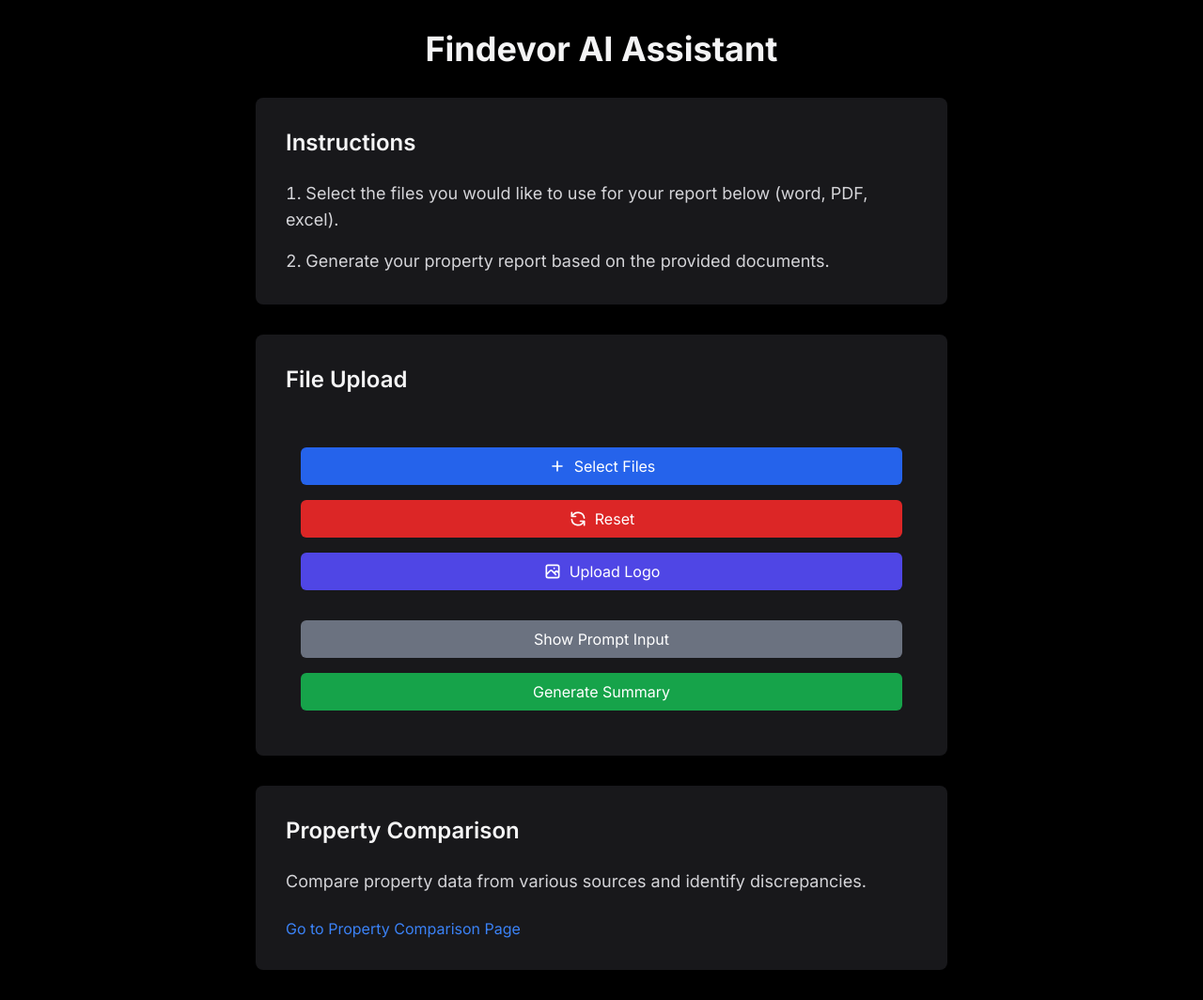
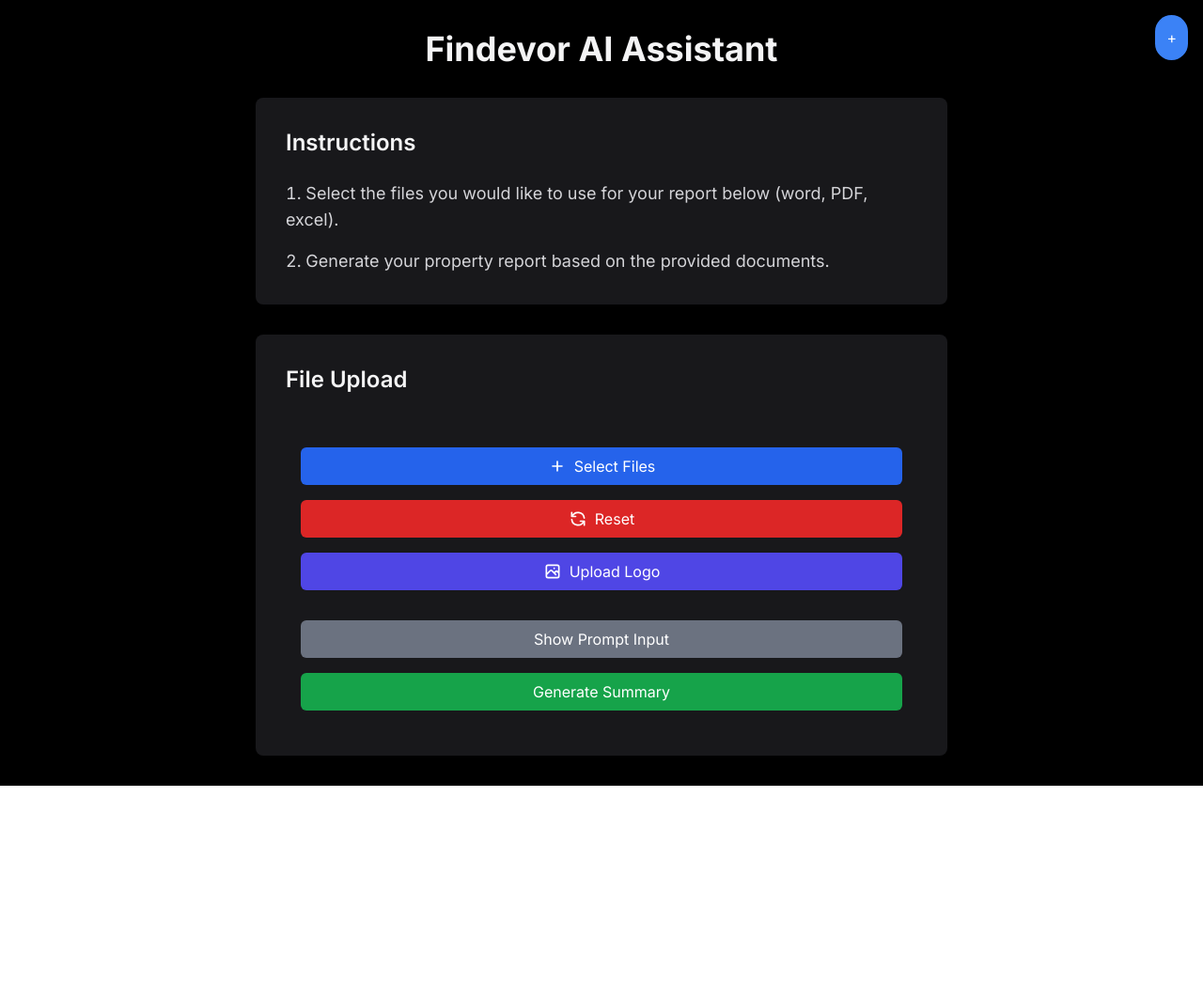
Before and after one commit to virgilttr/sukuna, a Next.js app in the folder frontend/: page / in a window 1280 px wide. Shown: the whole page at 94% size. After the commit the page ends 836 px from the top, so only its background shows below. Built offline with nearby package versions, Linux system fonts and the light colour scheme.

Commit message:
Add side pannel

```diff
--- a/frontend/app/page.tsx
+++ b/frontend/app/page.tsx
@@ -1,14 +1,32 @@
-import React from "react";
+"use client";
+
+import React, { useState } from "react";
 import Head from "next/head";
 import FileUpload from "../components/uploader";
-import Link from "next/link";
+import PropertyDataComparison from "@/components/PropertyDataComparison";
+import SidePanel from "@/components/SidePannel";
 
 const Home: React.FC = () => {
+  const [isPanelOpen, setIsPanelOpen] = useState(false);
+
+  const togglePanel = () => {
+    setIsPanelOpen(!isPanelOpen);
+  };
+
   return (
-    <div className="min-h-screen bg-black text-zinc-300">
+    <div className="min-h-screen bg-black text-zinc-300 relative">
       <Head>
         <title>AI Orchestration Panel</title>
       </Head>
+
+      {/* Button to toggle the panel */}
+      <button
+        className="fixed top-4 right-4 bg-blue-500 text-white p-3 rounded-full shadow-lg z-50"
+        onClick={togglePanel}
+      >
+        {isPanelOpen ? "-" : "+"}
+      </button>
+
       <main className="container mx-auto px-4 py-8 max-w-3xl">
         <h1 className="text-4xl font-bold mb-8 text-center text-zinc-100">
           Findevor AI Assistant
@@ -34,23 +52,13 @@ const Home: React.FC = () => {
             </h2>
             <FileUpload />
           </div>
-          <div className="bg-zinc-900 rounded-lg p-8 shadow-lg">
-            <h2 className="text-2xl font-semibold mb-6 text-zinc-100">
-              Property Comparison
-            </h2>
-            <p className="text-lg mb-6">
-              Compare property data from various sources and identify
-              discrepancies.
-            </p>
-            <Link
-              href="/property-comparison"
-              className="text-blue-500 hover:underline"
-            >
-              Go to Property Comparison Page
-            </Link>
-          </div>
         </div>
       </main>
+
+      {/* Side Panel Component */}
+      <SidePanel isOpen={isPanelOpen} onClose={togglePanel}>
+        <PropertyDataComparison />
+      </SidePanel>
     </div>
   );
 };
--- /dev/null
+++ b/frontend/components/SidePannel.tsx
@@ -0,0 +1,72 @@
+"use client";
+
+import React from "react";
+import Link from "next/link";
+import { AiOutlineClose } from "react-icons/ai";
+
+interface SidePanelProps {
+  isOpen: boolean;
+  onClose: () => void;
+  children: React.ReactNode;
+}
+
+const SidePanel: React.FC<SidePanelProps> = ({ isOpen, onClose, children }) => {
+  return (
+    <>
+      {/* Overlay */}
+      <div
+        className={`fixed inset-0 bg-black bg-opacity-50 transition-opacity ${
+          isOpen ? "opacity-100 visible" : "opacity-0 invisible"
+        }`}
+        onClick={onClose}
+      />
+      {/* Side Panel */}
+      <div
+        className={`fixed top-0 right-0 w-80 h-full bg-zinc-900 shadow-lg transform transition-transform duration-300 ${
+          isOpen ? "translate-x-0" : "translate-x-full"
+        }`}
+      >
+        <div className="p-6 flex flex-col h-full">
+          {/* Close Button */}
+          <div className="flex justify-end">
+            <button
+              onClick={onClose}
+              className="text-gray-400 hover:text-gray-200 transition"
+            >
+              <AiOutlineClose size={24} />
+            </button>
+          </div>
+          {/* Content */}
+          <div className="mt-4 flex-1">
+            <h2 className="text-2xl font-semibold text-gray-100 mb-4">
+              Property Comparison
+            </h2>
+            <p className="text-gray-300 mb-6">
+              Compare property data from various sources and identify
+              discrepancies seamlessly.
+            </p>
+            <Link href="/property-comparison">
+              <button
+                onClick={onClose}
+                className="w-full px-4 py-2 bg-blue-600 text-white rounded-md hover:bg-blue-500 transition"
+              >
+                Go to Comparison Page
+              </button>
+            </Link>
+          </div>
+          {/* Additional Links or Content */}
+          <div className="mt-auto">
+            <p className="text-sm text-gray-500">
+              Need help?{" "}
+              <a href="/support" className="text-blue-500 hover:underline">
+                Contact Support
+              </a>
+            </p>
+          </div>
+        </div>
+      </div>
+    </>
+  );
+};
+
+export default SidePanel;
--- a/frontend/package.json
+++ b/frontend/package.json
@@ -26,6 +26,7 @@
     "pdf-lib": "^1.17.1",
     "react": "^18",
     "react-dom": "^18",
+    "react-icons": "^5.3.0",
     "tailwind-merge": "^2.3.0",
     "tailwindcss-animate": "^1.0.7"
   },
```
